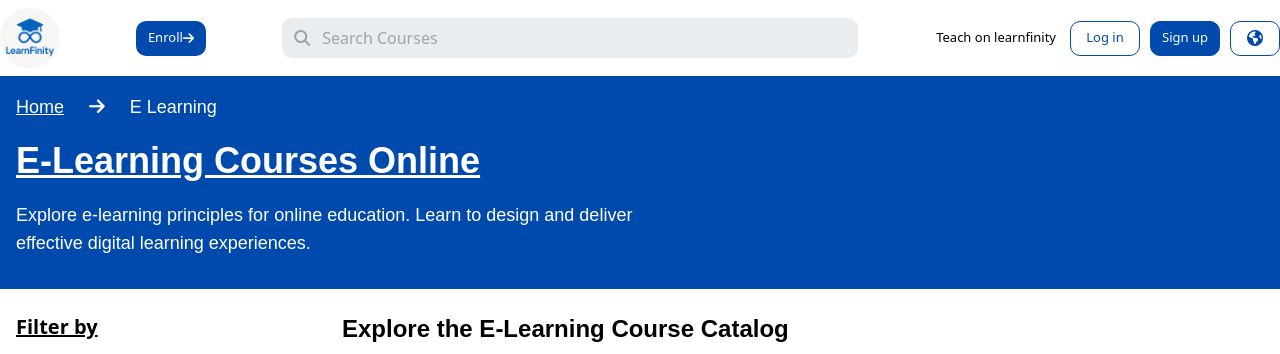
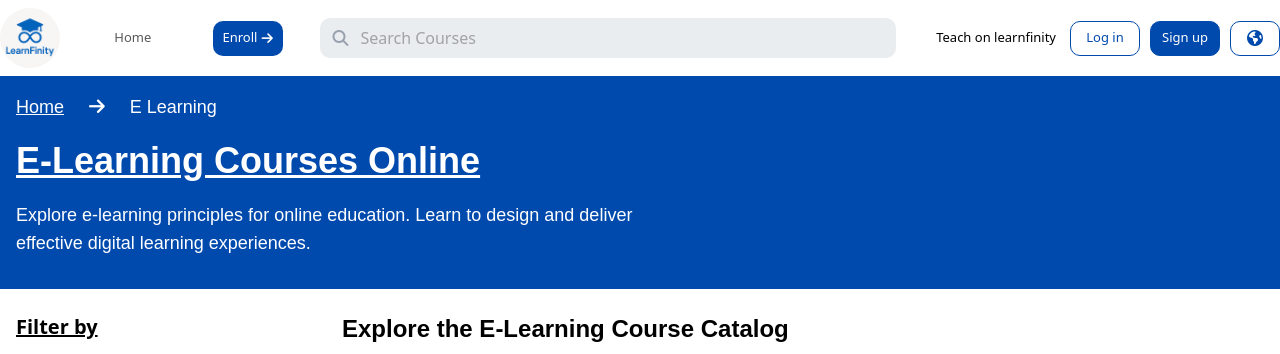
Before and after one commit to Nich1808/E-Learning, a website: page html/enroll.html in a window 1280 px wide. Shown: the top 354 px of the page. Drawn offline with Linux system fonts and the light colour scheme; a web font is replaced by a local one.

Commit message:
Add home

```diff
--- a/html/enroll.html
+++ b/html/enroll.html
@@ -62,7 +62,13 @@
         </a>
 
         <a
-          class="hidden dark:hover:bg-variant-primary sm:flex justify-center items-center text-[13px] mx-[7px] w-[70px] h-[35px] bg-primary text-white rounded-[10px] hover:bg-variant-secondary-primary duration-300"
+          class="hidden dark:hover:bg-variant-primary sm:flex justify-center items-center text-[13px] mx-[7px] w-[70px] h-[35px] text-variant-text-black rounded-[10px] hover:bg-variant-secondary-primary duration-300"
+          href="index.html"
+        >
+          Home
+        </a>
+        <a
+          class="hidden dark:hover:bg-variant-primary gap-1 sm:flex justify-center items-center text-[13px] mx-[7px] w-[70px] h-[35px] bg-primary text-white rounded-[10px] hover:bg-variant-secondary-primary duration-300"
           href="enroll.html"
         >
           Enroll <i class="fa-solid fa-arrow-right"></i>
@@ -970,7 +976,7 @@
                   alt="teacher"
                 />
                 <div>
-                  <p class="dark:text-gray-300">Sreng Chipor</p>
+                  <p class="dark:text-gray-300">Eung Lyzhia</p>
                   <p class="text-variant-text-black">Lecturer of ISTAD</p>
                 </div>
               </div>
```
Also changed, not shown: html/index.html (+7 -1 lines), html/login.html (+7 -1 lines), html/signup.html (+7 -2 lines), html/teach.html (+7 -2 lines).
